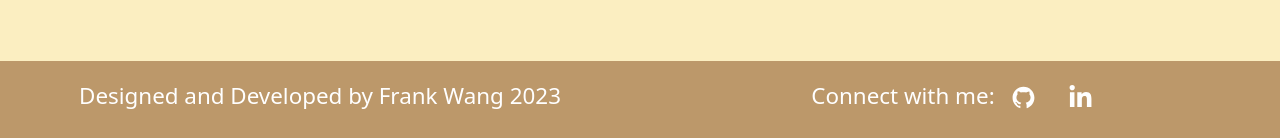
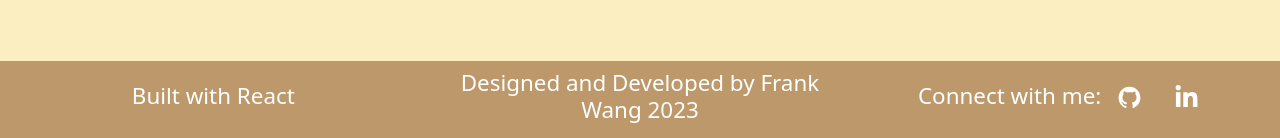
Before and after one commit to blobthebuilder/Personal-Website, a React (Create React App) app: page /projects in a window 1280 px wide. Shown: the part 3425-3563 px from the top of the page. Built offline with nearby package versions, Linux system fonts and the light colour scheme.

Commit message:
remove resume pg

```diff
--- a/src/App.js
+++ b/src/App.js
@@ -40,9 +40,6 @@ function App() {
           <Route
             path="projects"
             element={<Projects />}></Route>
-          <Route
-            path="resume"
-            element={<Resume />}></Route>
         </Routes>
         <Footer />
       </div>
--- a/src/Components/Footer.js
+++ b/src/Components/Footer.js
@@ -8,12 +8,17 @@ function Footer() {
     <Container fluid>
       <Row className="footer">
         <Col
-          md="6"
+          md="4"
+          className="footer-copywright align-self-center">
+          <h3>Built with React</h3>
+        </Col>
+        <Col
+          md="4"
           className="footer-copywright align-self-center">
           <h3>Designed and Developed by Frank Wang 2023</h3>
         </Col>
         <Col
-          md="6"
+          md="4"
           className="footer-body d-flex flex-row t align-self-center justify-content-center">
           <h3>Connect with me:</h3>
           <ul className="footer-icons">
--- a/src/Components/Navbar.js
+++ b/src/Components/Navbar.js
@@ -4,6 +4,8 @@ import { AiFillGithub } from "react-icons/ai";
 import { FaLinkedinIn } from "react-icons/fa";
 
 function Navbar() {
+  const pdfDownload =
+    "https://docs.google.com/document/d/1Yux7S39W2xPhnew9R_Z0xt4KFDzXRQysKKX0iA9vaO8/export?format=pdf";
   return (
     <nav class="navbar navbar-expand-lg navbar-dark">
       <Link
@@ -50,7 +52,8 @@ function Navbar() {
           <li class="nav-item">
             <Link
               class="nav-link"
-              to="/resume">
+              to={pdfDownload}
+              target="_blank">
               Resume
             </Link>
           </li>
```
Also changed, not shown: src/Assets/scriptina/SCRIPALT.ttf (deleted), src/Assets/scriptina/SCRIPTIN.ttf (deleted), src/Assets/scriptina/readme.txt (deleted).
